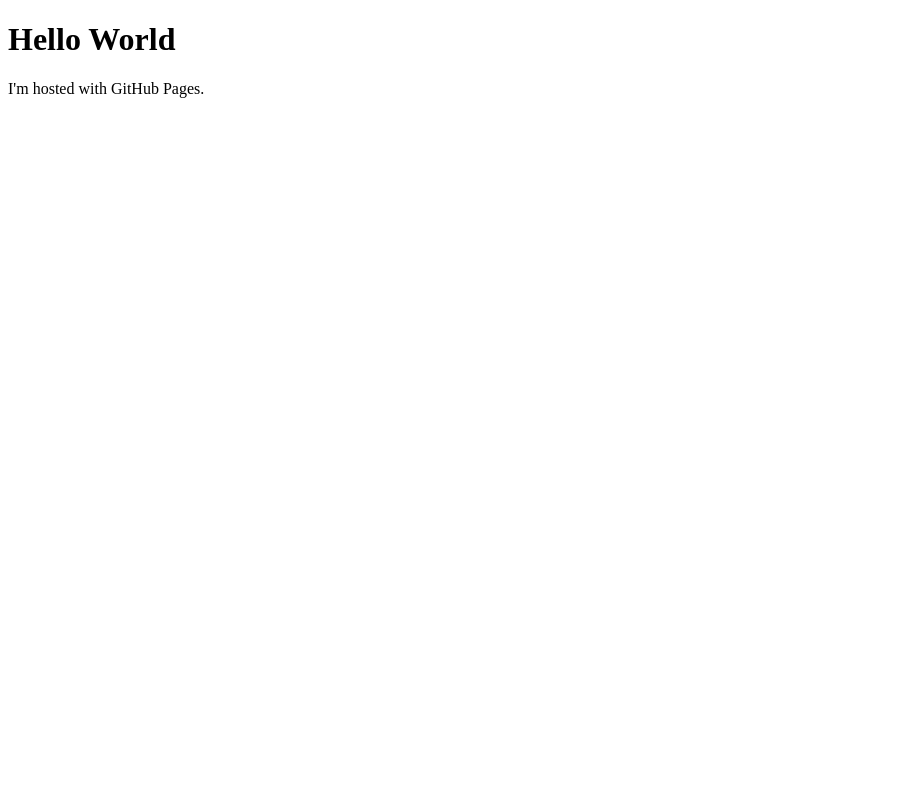
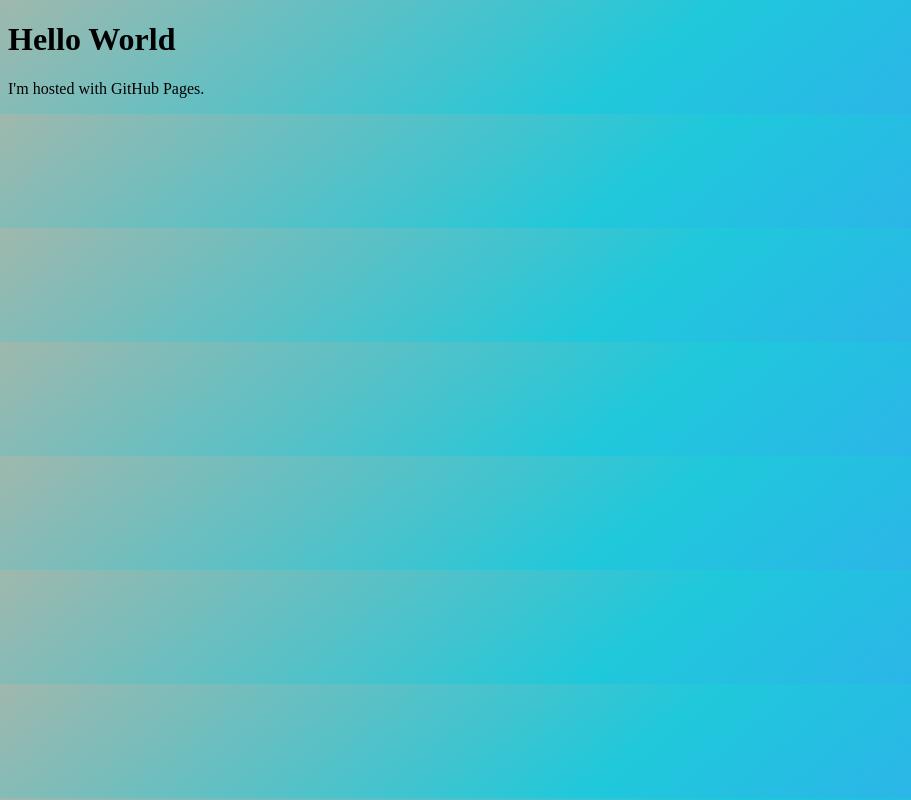
Before and after one commit to sctanf/sctanf.github.io, a plain HTML site: page index.html in a window 1280 px wide. Shown: the whole page, without its empty margins (0-911 px from the left). Drawn offline with Linux system fonts and the light colour scheme.

Commit message:
Update index.html

```diff
--- a/index.html
+++ b/index.html
@@ -1,4 +1,12 @@
 <!DOCTYPE html>
+<head>
+<style>
+body {
+  background-color: #1fc8db;
+  background-image: linear-gradient(141deg, #9fb8ad 0%, #1fc8db 51%, #2cb5e8 75%);
+}
+</style>
+</head>
 <html>
 <body>
 <h1>Hello World</h1>
```
